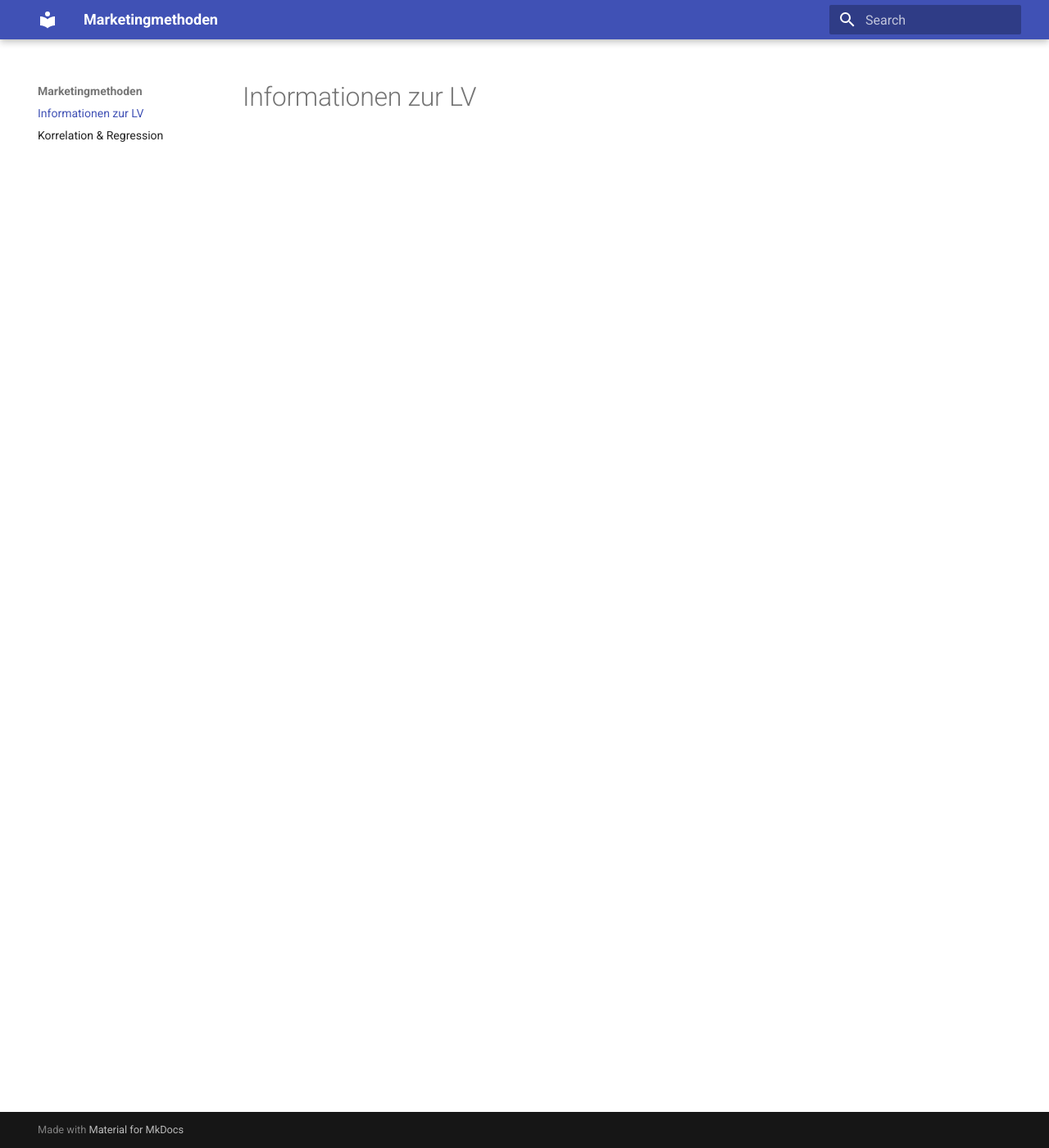
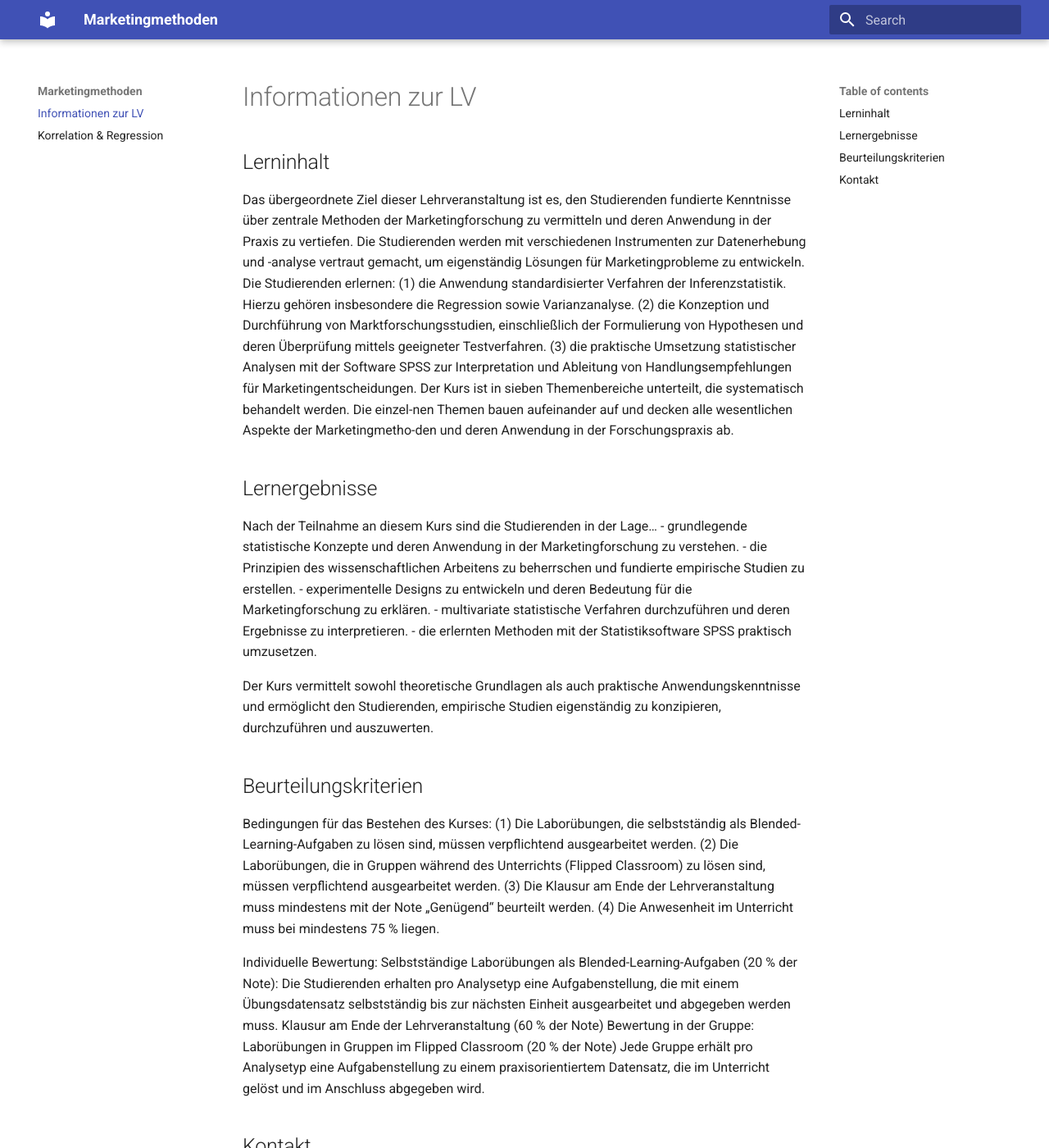
Before and after one commit to marketingmethoden/marketingmethoden-bwlb, an MkDocs documentation site: the page built from docs/index.md, in a window 1280 px wide and 1400 px high. Shown: the whole window at 82% size. Built offline with MkDocs 1.6.1 and Material for MkDocs 9.7.7, drawn with Linux system fonts in a browser that asks for light colours; some of the changed text lies outside the part shown.

Commit message:
index.md mit Text befüllt

```diff
--- a/docs/index.md
+++ b/docs/index.md
@@ -1 +1,36 @@
 # Informationen zur LV
+
+## Lerninhalt
+Das übergeordnete Ziel dieser Lehrveranstaltung ist es, den Studierenden fundierte Kenntnisse über zentrale Methoden der Marketingforschung zu vermitteln und deren Anwendung in der Praxis zu vertiefen. Die Studierenden werden mit verschiedenen Instrumenten zur Datenerhebung und -analyse vertraut gemacht, um eigenständig Lösungen für Marketingprobleme zu entwickeln.
+Die Studierenden erlernen:
+(1) die Anwendung standardisierter Verfahren der Inferenzstatistik. Hierzu gehören insbesondere die Regression sowie Varianzanalyse.
+(2) die Konzeption und Durchführung von Marktforschungsstudien, einschließlich der Formulierung von Hypothesen und deren Überprüfung mittels geeigneter Testverfahren.
+(3) die praktische Umsetzung statistischer Analysen mit der Software SPSS zur Interpretation und Ableitung von Handlungsempfehlungen für Marketingentscheidungen.
+Der Kurs ist in sieben Themenbereiche unterteilt, die systematisch behandelt werden. Die einzel-nen Themen bauen aufeinander auf und decken alle wesentlichen Aspekte der Marketingmetho-den und deren Anwendung in der Forschungspraxis ab.
+
+## Lernergebnisse
+Nach der Teilnahme an diesem Kurs sind die Studierenden in der Lage…
+- grundlegende statistische Konzepte und deren Anwendung in der Marketingforschung zu verstehen.
+- die Prinzipien des wissenschaftlichen Arbeitens zu beherrschen und fundierte empirische Studien zu erstellen.
+- experimentelle Designs zu entwickeln und deren Bedeutung für die Marketingforschung zu erklären.
+- multivariate statistische Verfahren durchzuführen und deren Ergebnisse zu interpretieren.
+- die erlernten Methoden mit der Statistiksoftware SPSS praktisch umzusetzen.
+
+Der Kurs vermittelt sowohl theoretische Grundlagen als auch praktische Anwendungskenntnisse und ermöglicht den Studierenden, empirische Studien eigenständig zu konzipieren, durchzuführen und auszuwerten.
+
+## Beurteilungskriterien
+Bedingungen für das Bestehen des Kurses:
+(1) Die Laborübungen, die selbstständig als Blended-Learning-Aufgaben zu lösen sind, müssen verpflichtend ausgearbeitet werden.
+(2) Die Laborübungen, die in Gruppen während des Unterrichts (Flipped Classroom) zu lösen sind, müssen verpflichtend ausgearbeitet werden.
+(3) Die Klausur am Ende der Lehrveranstaltung muss mindestens mit der Note „Genügend“ beurteilt werden.
+(4) Die Anwesenheit im Unterricht muss bei mindestens 75 % liegen.
+
+Individuelle Bewertung:
+Selbstständige Laborübungen als Blended-Learning-Aufgaben (20 % der Note): Die Studierenden erhalten pro Analysetyp eine Aufgabenstellung, die mit einem Übungsdatensatz selbstständig bis zur nächsten Einheit ausgearbeitet und abgegeben werden muss.
+Klausur am Ende der Lehrveranstaltung (60 % der Note)
+Bewertung in der Gruppe: Laborübungen in Gruppen im Flipped Classroom (20 % der Note)
+Jede Gruppe erhält pro Analysetyp eine Aufgabenstellung zu einem praxisorientiertem Datensatz, die im Unterricht gelöst und im Anschluss abgegeben wird.
+
+## Kontakt
+Tina Neureiter, MA: tina.neureiter@fh-salzburg.ac.at
+FH-Prof. Mag. Dr. Robert Zniva: robert.zniva@fh-salzburg.ac.at
```
